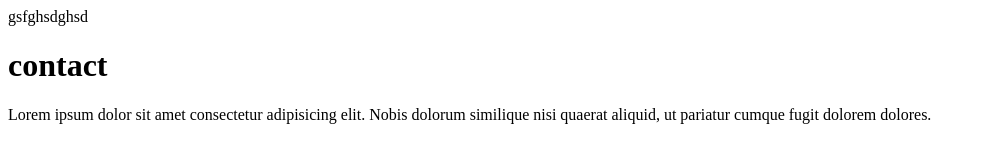
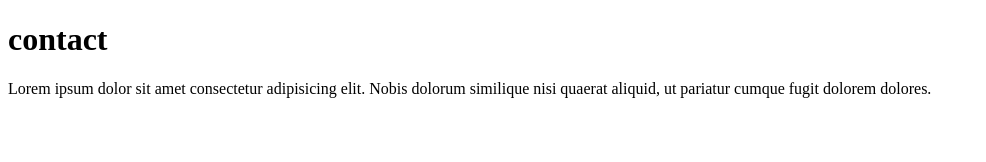
Before and after one commit to sulitonDev/git-demo-project, a plain HTML site: page contact.html in a window 1280 px wide. Shown: the whole page, without its empty margins (0-986 px from the left). Drawn offline with Linux system fonts and the light colour scheme.

Commit message:
second commit

```diff
--- a/contact.html
+++ b/contact.html
@@ -7,7 +7,6 @@
 </head>
 <body>
 
-    gsfghsdghsd
     <h1>
     contact
 
```
